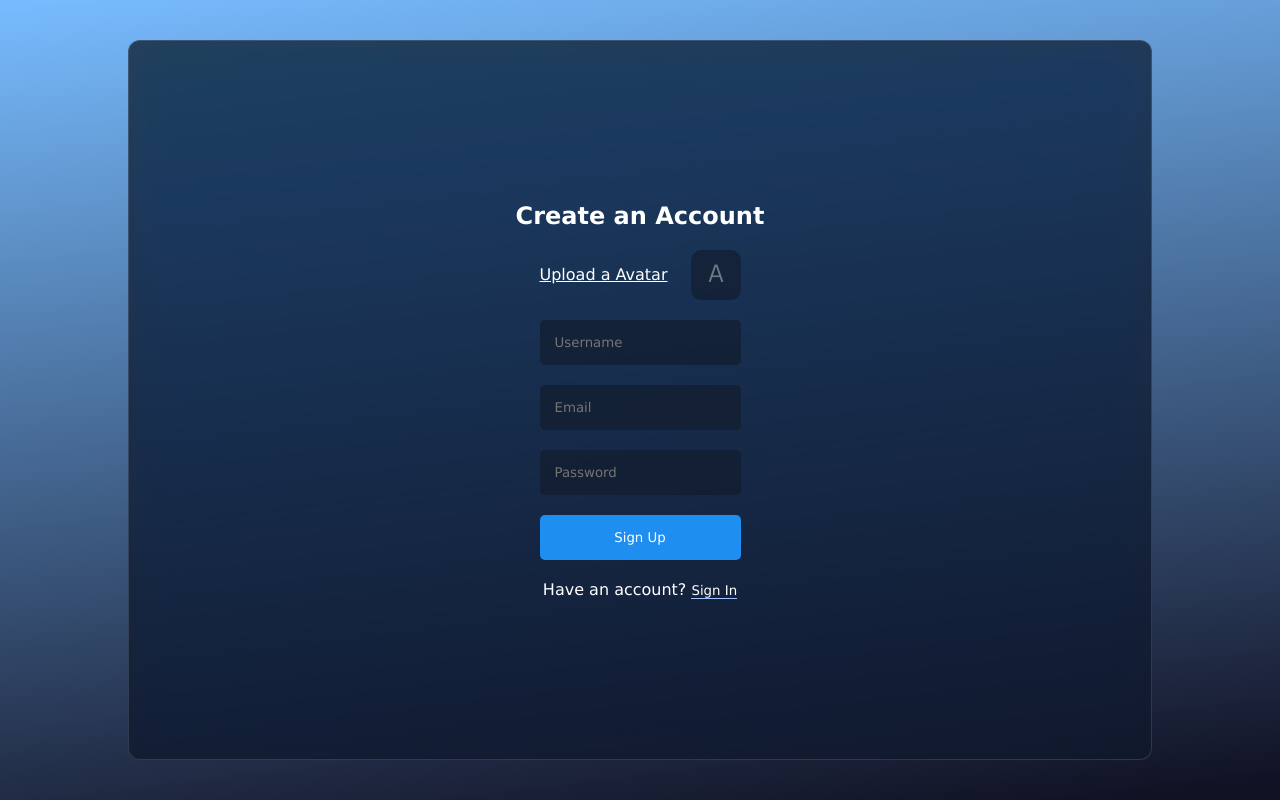
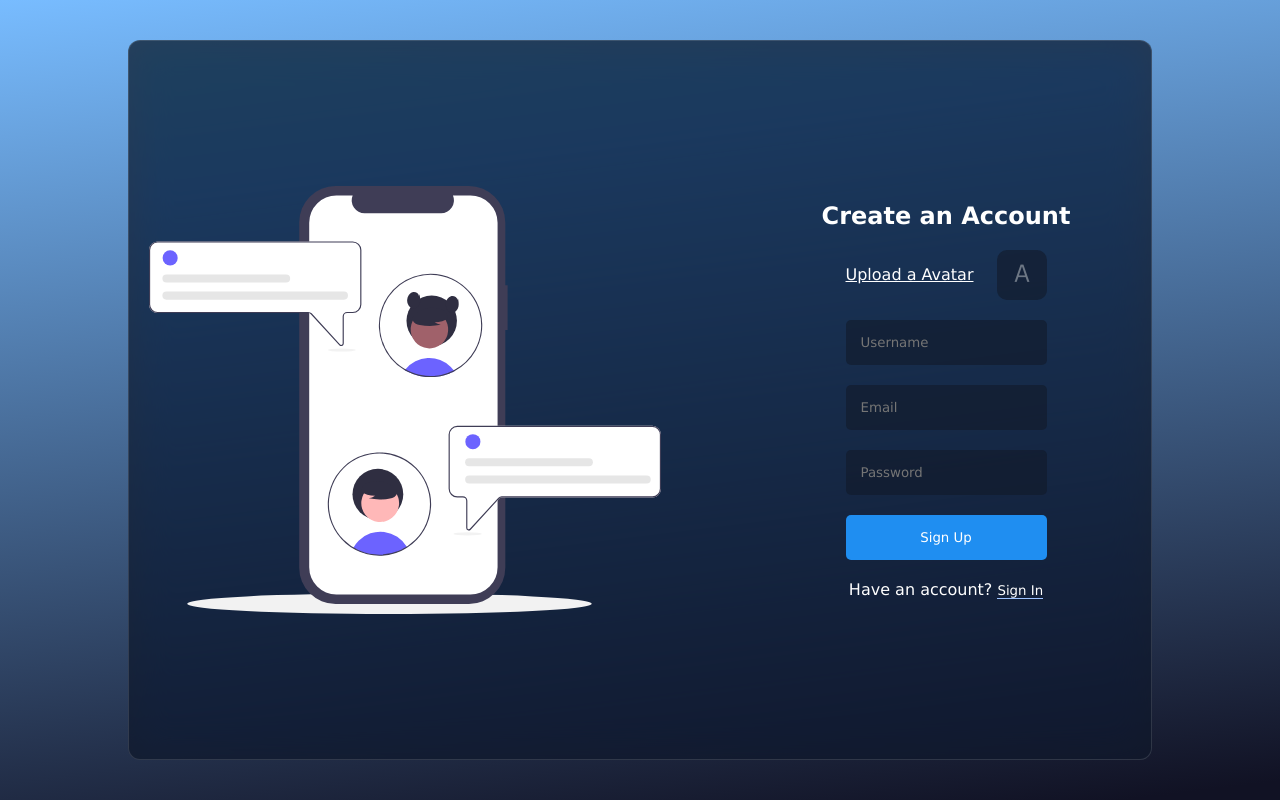
Before and after one commit to rishisingh1034/Bak-Bak-Chat-App, a React (Vite) app: page / in a window 1280 px wide. Built offline with nearby package versions, Linux system fonts and the light colour scheme; no server answers.

Commit message:
added animations

```diff
--- a/src/components/login/Login.jsx
+++ b/src/components/login/Login.jsx
@@ -78,6 +78,7 @@ const Login = () => {
 
   return (
     <div className="login">
+      <img src="./chat-front.svg" alt="" className='front' draggable={false}/>
       {active?null:<div className="item loginform">
         <h2>Welcome Back,</h2>
         <form onSubmit={handleLogin}>
--- a/src/components/login/login.css
+++ b/src/components/login/login.css
@@ -4,7 +4,15 @@
   display: flex;
   align-items: center;
   gap: 100px;
-  padding: 20px; /* Added padding for better appearance on smaller screens */
+  padding: 20px;
+
+  .front{
+    height: 60vh;
+    width: 40vw;
+    @media screen and (max-width: 480px){
+        display: none;
+    }
+  }
 
   .item {
       flex: 1;
@@ -103,7 +111,6 @@
 
   @media (max-width: 480px) {
       padding: 5px; /* Minimum padding for very small screens */
-
       .item {
           gap: 10px; /* Reduced gap between elements */
       }
```
Also changed, not shown: public/chat-front.svg (added), public/favicon.png (deleted).
